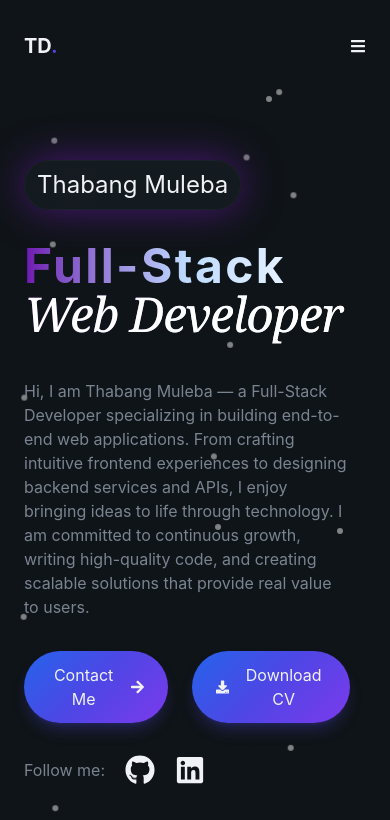
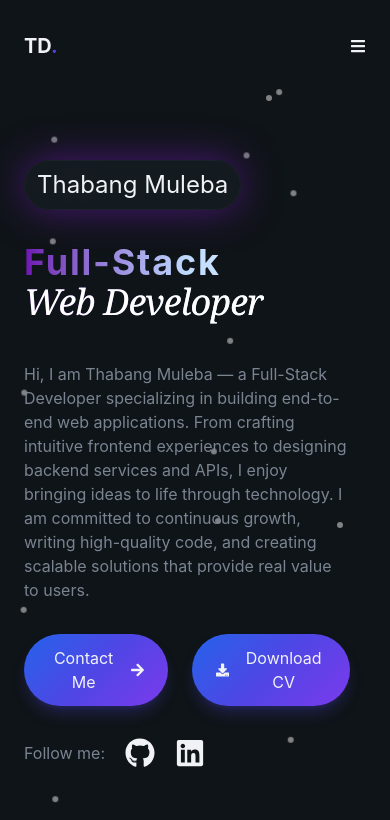
Before and after one commit to thabangsonique/Portfolio-Website, a React (Vite) app: page / in a window 390 px wide. Shown: the top 820 px of the page. Built offline with nearby package versions, Linux system fonts and the light colour scheme.

Commit message:
adjust hero section text layout

```diff
--- a/src/sections/Experience.jsx
+++ b/src/sections/Experience.jsx
@@ -46,7 +46,7 @@ export const Experience = () => {
       {/* EXPERIENCE TIMELINE */}
       <div className="relative mt-20">
         {/* timeline-line effect */}
-        <div className="absolute left-1/2 top-0 bottom-0 w-[2px] bg-gradient-to-b from-purple-900 via-purple-900/50 to-transparent" />
+        <div className="absolute  left-1/2 top-0 bottom-0 md:w-[2px] bg-gradient-to-b from-purple-900 via-purple-900/50 to-transparent" />
         <div className="md:flex md:flex-col gap-8 ">
           {experiences.map((exp, idx) => (
             <div
--- a/src/sections/Hero.jsx
+++ b/src/sections/Hero.jsx
@@ -61,7 +61,7 @@ const Hero = () => {
             </div>
             {/*headline contents */}
             <div className="space-y-10">
-              <h1 className="animate-fade-700 bg-gradient-to-r from-purple-800 via-blue-200 to-white bg-clip-text text-transparent text-5xl md:text-6xl lg:text-7xl font-bold tracking-wider">
+              <h1 className="animate-fade-700 bg-gradient-to-r from-purple-800 via-blue-200 to-white bg-clip-text text-transparent text-4xl md:text-4xl lg:text-5xl font-bold tracking-wider">
                 Full-Stack <br />
                 <span className="font-serif italic tracking-tight font-normal  text-white">
                   Web Developer
```
